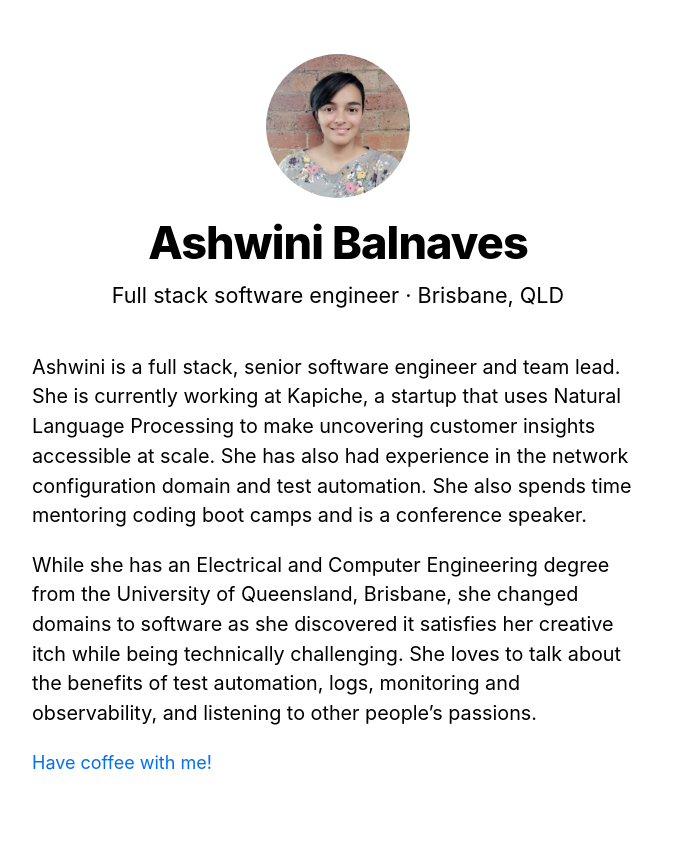
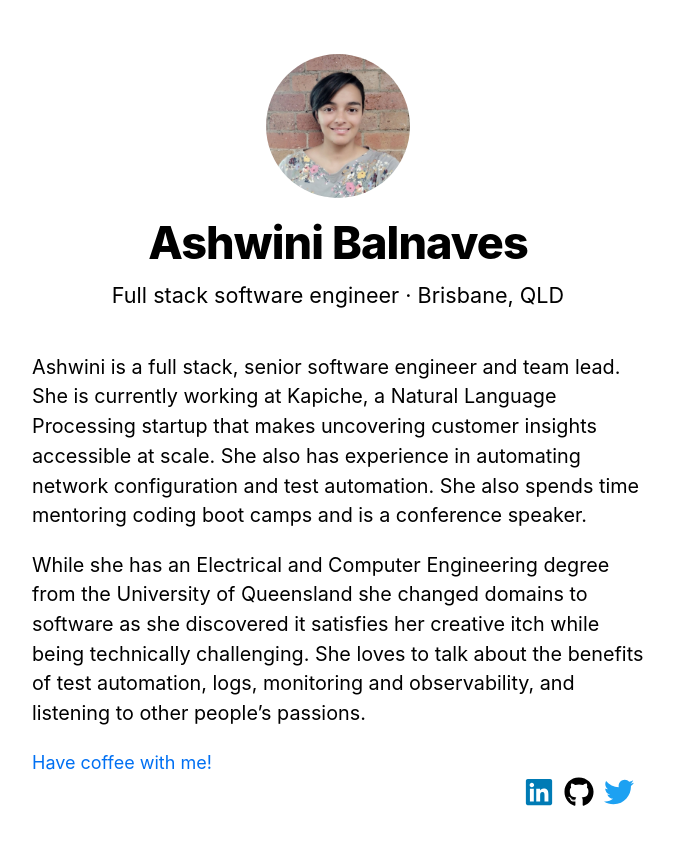
Before and after one commit to ashwini-balnaves/portfolio, a Next.js app in the folder src/: page / in a window 1280 px wide. Shown: the top 844 px of the page, without its empty margins (302-976 px from the left). Built offline with nearby package versions, Linux system fonts and the light colour scheme.

Commit message:
Adds socials to footer

```diff
--- a/src/components/layout.js
+++ b/src/components/layout.js
@@ -1,11 +1,18 @@
 import Head from "next/head";
 import Image from "next/image";
+import Link from "next/link";
+
+import { faTwitter, faGithub, faLinkedin } from '@fortawesome/free-brands-svg-icons'
+import { FontAwesomeIcon } from '@fortawesome/react-fontawesome'
+
 import styles from "./layout.module.css";
 import utilStyles from "../styles/utils.module.css";
-import Link from "next/link";
 
 const name = "Ashwini Balnaves";
 export const siteTitle = "Ashwini Balnaves · portfolio";
+const linkedInUrl = "https://www.linkedin.com/in/ashwini-balnaves/";
+const githubUrl = "https://github.com/ashwini-balnaves/";
+const twitterUrl = "https://twitter.com/that_ashwini";
 
 export default function Layout({ children, home }) {
   return (
@@ -69,6 +76,20 @@ export default function Layout({ children, home }) {
           </Link>
         </div>
       )}
+      <footer className={styles.footer}>
+
+        <a href={`${linkedInUrl}`} target="_blank">
+          <FontAwesomeIcon icon={faLinkedin}
+            className={`${styles.fa} ${styles.faLinkedin}`}
+          />
+        </a>
+        <a href={`${githubUrl}`} target="_blank">
+          <FontAwesomeIcon icon={faGithub} className={`${styles.fa} ${styles.faGithub}`} />
+        </a>
+        <a href={`${twitterUrl}`} target="_blank">
+          <FontAwesomeIcon icon={faTwitter} className={`${styles.fa} ${styles.faTwitter}`} />
+        </a>
+      </footer>
     </div>
   );
 }
--- a/src/components/layout.module.css
+++ b/src/components/layout.module.css
@@ -1,7 +1,11 @@
 .container {
   max-width: 36rem;
-  padding: 0 1rem;
-  margin: 3rem auto 6rem;
+  padding: 3rem 1rem 1.5rem;
+  /* Styles that make the footer stick to the bottom */
+  display: flex;
+  flex-direction: column;
+  margin: 0 auto;
+  height: 100vh;
 }
 
 .header {
@@ -13,3 +17,37 @@
 .backToHome {
   margin: 3rem 0 0;
 }
+
+.footer {
+  min-height: 50px;
+  margin-top: auto;
+  display: flex;
+  justify-content: flex-end;
+}
+
+/* Style all font awesome icons */
+.fa {
+  font-size: 30px;
+  width: 30px;
+  text-align: center;
+  text-decoration: none;
+  margin-right: 10px;
+}
+
+/* Add a hover effect if you want */
+.fa:hover {
+  opacity: 0.7;
+}
+
+/* Set a specific color for each brand */
+.faLinkedin {
+  color: #007bb5;
+}
+
+.faGithub {
+  color: #000000;
+}
+
+.faTwitter {
+  color: #1da1f2;
+}
--- a/src/pages/index.js
+++ b/src/pages/index.js
@@ -15,13 +15,13 @@ export default function Home() {
       <section className={utilStyles.headingSm}>
         <p>
           Ashwini is a full stack, senior software engineer and team lead. She is currently working at Kapiche,
-          a startup that uses Natural Language Processing to make uncovering customer insights accessible at scale.
-          She has also had experience in the network configuration domain and test automation. She also spends time
+          a Natural Language Processing startup that makes uncovering customer insights accessible at scale.
+          She also has experience in automating network configuration and test automation. She also spends time
           mentoring coding boot camps and is a conference speaker.
         </p>
         <p>
-          While she has an Electrical and Computer Engineering degree from the University of Queensland, Brisbane,
-          she changed domains to software as she discovered it satisfies her creative itch while being technically
+          While she has an Electrical and Computer Engineering degree from the University of Queensland she changed
+          domains to software as she discovered it satisfies her creative itch while being technically
           challenging. She loves to talk about the benefits of test automation, logs, monitoring and observability,
           and listening to other people’s passions.
         </p>
```
Also changed, not shown: 1 other file (tests, documents, lock files or other folders).
